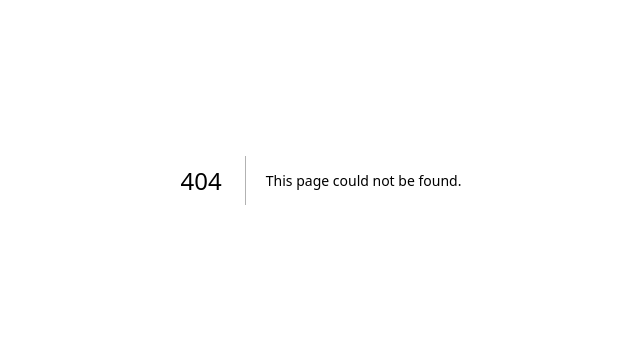
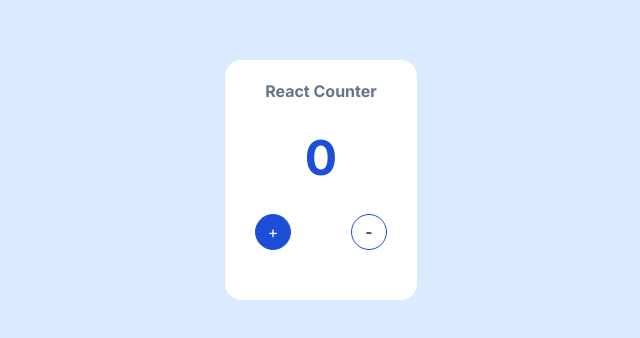
Before and after one commit to lfab-co/react-100, a Next.js app: page /counter in a window 1280 px wide. Before the commit this address had no page. Shown: the part 220-558 px from the top of the page, without its empty margins (319-959 px from the left). Built offline with nearby package versions, Linux system fonts and the light colour scheme.

Commit message:
feat: add counter page

```diff
--- /dev/null
+++ b/app/counter/page.tsx
@@ -0,0 +1,28 @@
+'use client'
+import { useState } from 'react'
+
+export default function Counter() {
+  const [count, setCount] = useState<number>(0)
+  return (
+    <div className="flex h-screen w-screen items-center justify-center bg-blue-100">
+      <div className=" flex h-[30%] w-[15%] flex-col items-center justify-between rounded-2xl bg-white">
+        <h2 className="pt-[10%] font-bold text-slate-500">React Counter</h2>
+        <h1 className="text-5xl font-bold text-blue-700">{count}</h1>
+        <div className="mb-[20%] flex h-1/5 w-full justify-around">
+          <button
+            className="aspect-square h-3/4 rounded-full border border-blue-700 bg-blue-700 text-white"
+            onClick={() => setCount(count + 1)}
+          >
+            +
+          </button>
+          <button
+            className="aspect-square h-3/4 rounded-full border border-blue-700"
+            onClick={() => setCount(count - 1)}
+          >
+            -
+          </button>
+        </div>
+      </div>
+    </div>
+  )
+}
--- a/app/page.tsx
+++ b/app/page.tsx
@@ -4,6 +4,8 @@ export default function Home() {
   return (
     <div>
       <Link href="/hello-world">001 hello-world</Link>
+      <br />
+      <Link href="/counter">002 counter</Link>
     </div>
   )
 }
```
